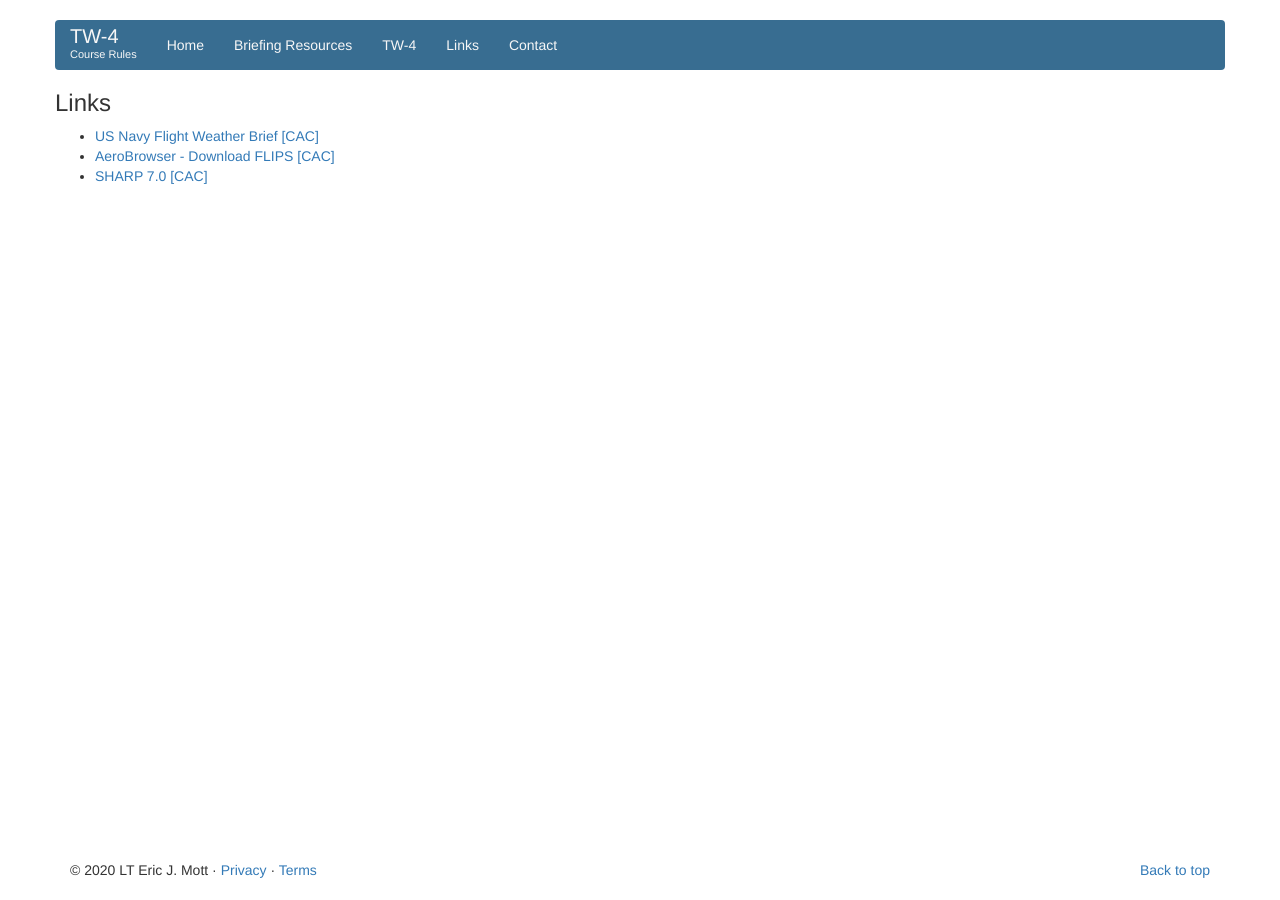
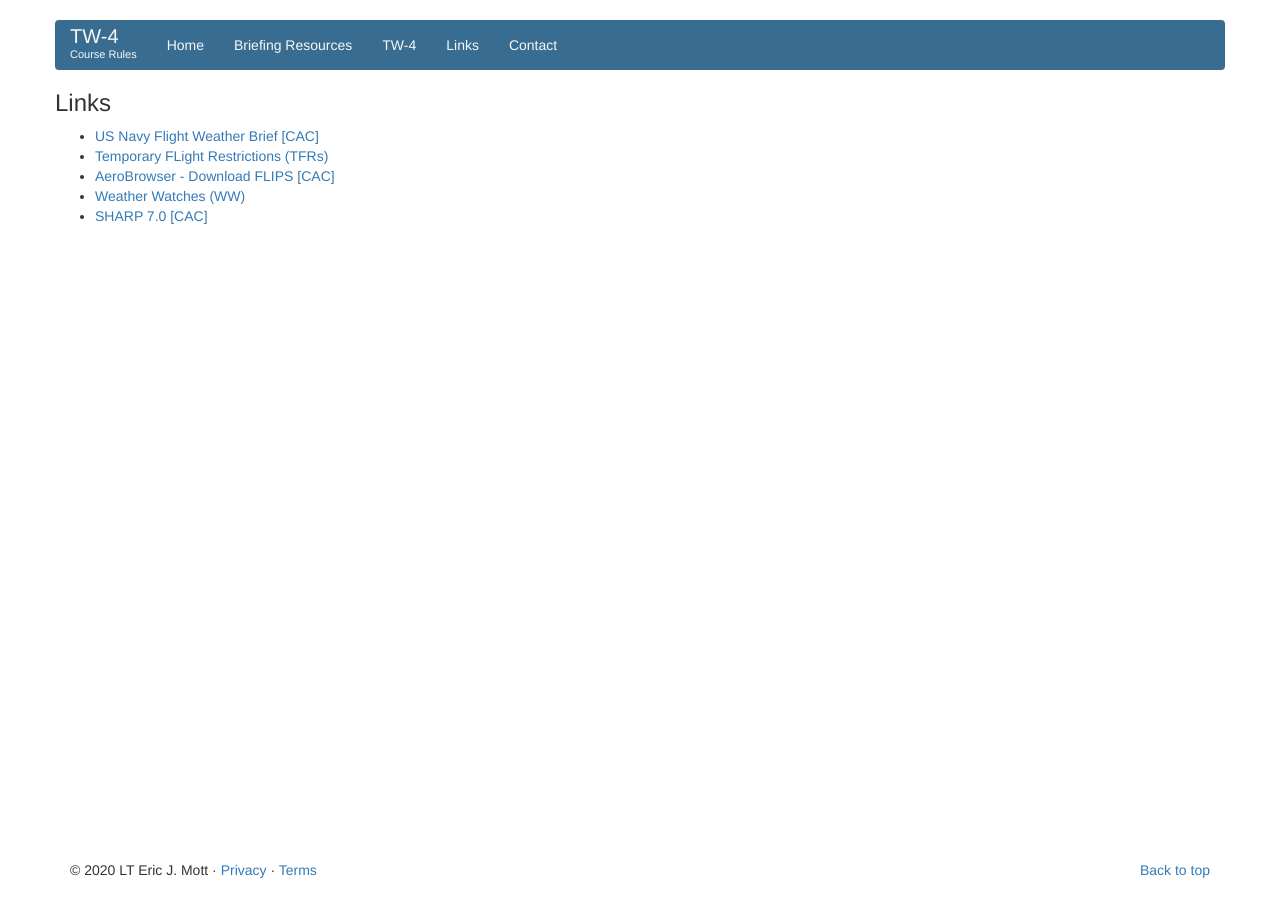
Before and after one commit to courserules/courserules.github.io, a Jekyll site: the page built from links.html, in a window 1280 px wide. Built offline with Jekyll 4.4.1, drawn with Linux system fonts in a browser that asks for light colours.

Commit message:
Updated links and brief

```diff
--- a/brief.html
+++ b/brief.html
@@ -13,6 +13,7 @@ permalink: /brief/
 			<ul>
 				<li><a href="https://fwb.metoc.navy.mil/fwb18" target="_blank">US Navy Flight Weather Brief</a> (Print the PDF from this!)</li>
 				<li><a href="https://www.aviationweather.gov/metar/data?ids=kngp+kbea+kras+ktfp+krkp+kpkv+kcrp+kvct+knqi&format=raw&date=0&hours=0&taf=on" target="_blank">METARs and TAFs</a></li>
+				<li><a href="https://www.spc.noaa.gov/products/watch/" target="_blank">Weather Watches (WW)</a> (Know about CNAF 3710.7 4.8.4.5 Severe Weather Watch Bulletins!)</li>
 				<li><a href="https://www.notams.faa.gov/dinsQueryWeb/queryRetrievalMapAction.do?method=displayByICAOs&reportType=RAW&formatType=DOMESTIC&retrieveLocId=kngp+kngt+knwl+krkp+ktfp+kcrp+kvct+knqi&actionType=notamRetrievalByICAOs" target="_blank">NOTAMs</a></li>
 				<li><a href="http://tfr.faa.gov/tfr2/list.html" target="_blank">Temporary FLight Restrictions (TFRs)</a></li>
 				<li><a href="https://www.usahas.com/AHASMap.html?Area=VT-28" target="_blank">BASH</a></li>
--- a/links.html
+++ b/links.html
@@ -11,8 +11,11 @@ permalink: /links/
 
 			<ul>
 				<li><a href="https://fwb.metoc.navy.mil/fwb18" target="_blank">US Navy Flight Weather Brief [CAC]</a></li>
+				<li><a href="http://tfr.faa.gov/tfr2/list.html" target="_blank">Temporary FLight Restrictions (TFRs)</a></li>
 				<li><a href="https://aerodata.nga.mil/AeroBrowser/" target="_blank">AeroBrowser - Download FLIPS [CAC]</a></li>
+				<li><a href="https://www.spc.noaa.gov/products/watch/" target="_blank">Weather Watches (WW)</a></li>
 				<li><a href="https://sharp.dc3n.navy.mil" target="_blank">SHARP 7.0 [CAC]</a></li>
+
 
 			</ul>
 		</div><!-- /span -->
```
